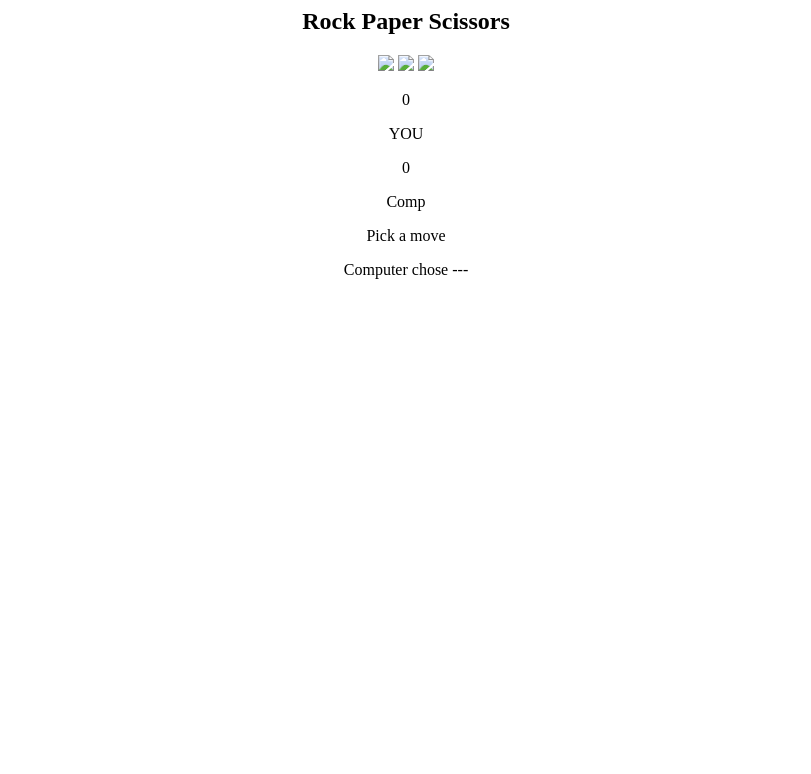
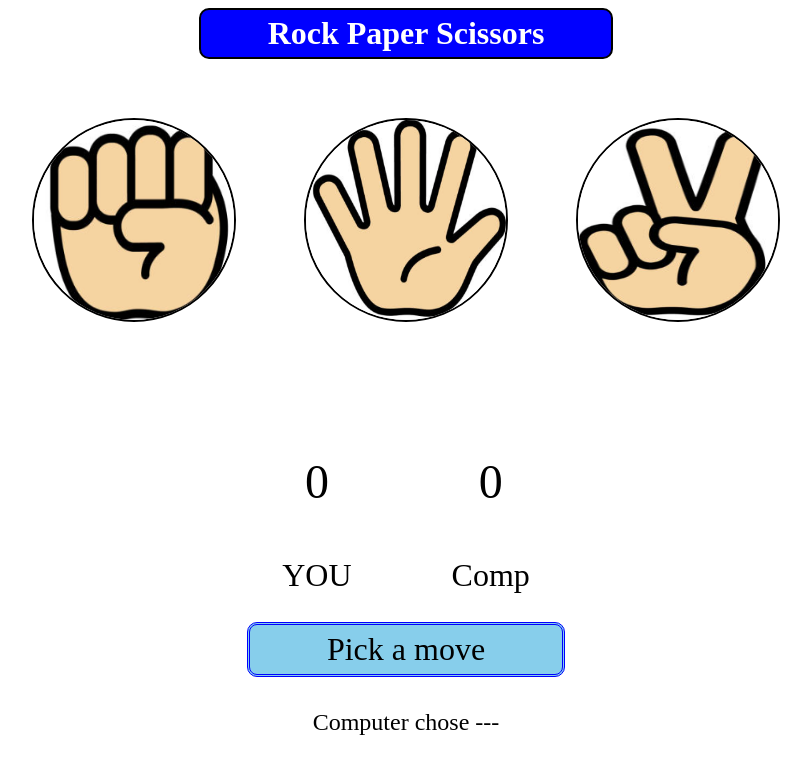
Before and after one commit to ankurkarn7/Some-simple-games, a plain HTML site: page rock paper scissors.html in a window 1280 px wide. Shown: the whole page, without its empty margins (234-1045 px from the left). Drawn offline with Linux system fonts and the light colour scheme.

Commit message:
Update rock paper scissors.html

```diff
--- a/rock paper scissors.html
+++ b/rock paper scissors.html
@@ -4,15 +4,15 @@
             Rock Paper Scissors
         </title>
         <link rel="icon" href="yes/game.png">
-        <link rel="stylesheet" href="css/rock paper scissors.css">
+        <link rel="stylesheet" href="rock paper scissors.css">
     </head>
     <body>
         <center>
         <h2 class="heading">Rock Paper Scissors</h2>
         <div class="choices">
-        <img class="choice" id="rock" src="yes/rock.png">
-        <img class="choice" id="paper" src="yes/paper.png">
-        <img class="choice" id="scissor" src="yes/scissor.png">
+        <img class="choice" id="rock" src="rock.png">
+        <img class="choice" id="paper" src="paper.png">
+        <img class="choice" id="scissor" src="scissor.png">
         </div>
         <div>
             <div class="text">
@@ -27,6 +27,6 @@
         <p class="display">Pick a move</p>
         <p class="computer">Computer chose ---</p>
         </center>
-        <script src="js/rock paper scissor.js"></script>
+        <script src="rock paper scissor.js"></script>
     </body>
 </html>
```
